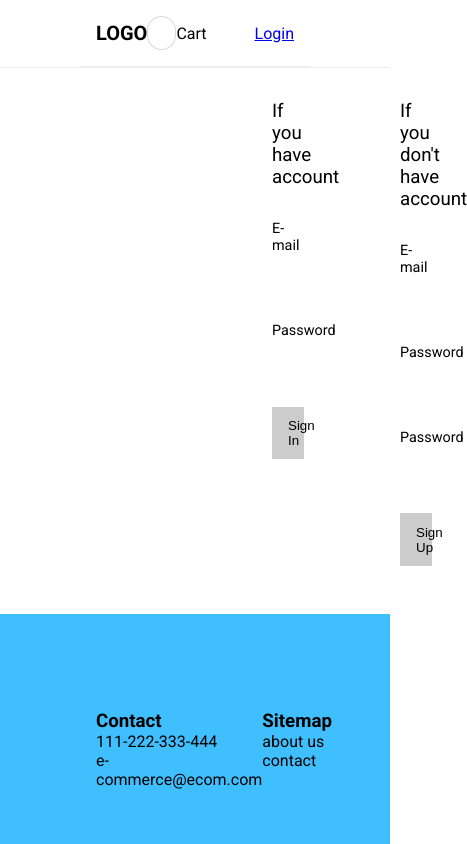
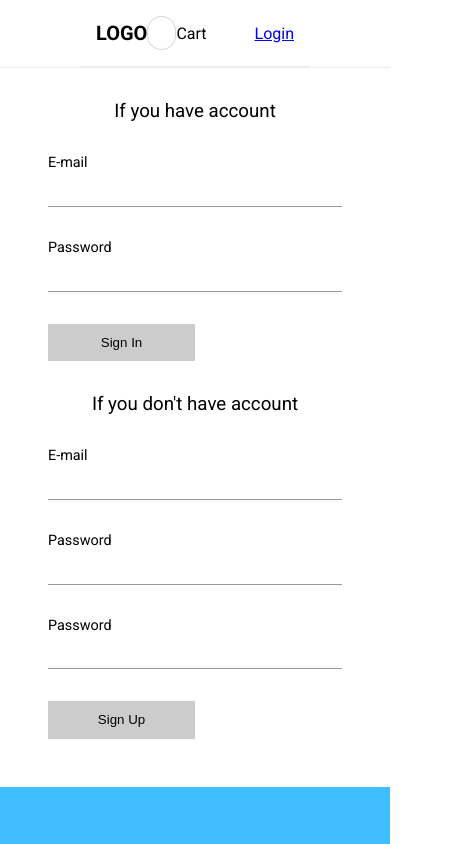
Before and after one commit to real0ta/e-commerce_frontend, a React (Create React App) app: page /login in a window 390 px wide. Shown: the top 844 px of the page, 467 px wide, since content can reach past the window. Built offline with nearby package versions, Linux system fonts and the light colour scheme.

Commit message:
Add responsiveness to LoginPage and its components

```diff
--- a/src/components/LoginForm/LoginForm.module.css
+++ b/src/components/LoginForm/LoginForm.module.css
@@ -28,3 +28,18 @@
 .container button:hover {
   background-color: rgba(00, 00, 00, .3);
 }
+
+
+
+@media (max-width: 900px) {
+  .container {
+    padding: 0 2rem;
+  }
+}
+
+@media (max-width: 500px) {
+  .container {
+    padding-bottom: 2rem;
+    width: 100%;
+  }
+}
--- a/src/components/LoginPage/LoginPage.module.css
+++ b/src/components/LoginPage/LoginPage.module.css
@@ -7,3 +7,41 @@
   width: 50%;
   background-color: blue;
 }
+
+@media (max-width: 1120px) {
+  .container {
+    padding: 2rem 10rem;
+  }
+}
+
+@media (max-width: 1000px) {
+  .container {
+    padding: 2rem 6rem;
+  }
+}
+
+@media (max-width: 900px) {
+  .container {
+    padding: 2rem 4rem;
+  }
+}
+
+
+@media (max-width: 700px) {
+  .container {
+    padding: 2rem 2rem ;
+  }
+}
+
+@media (max-width: 610px) {
+  .container {
+    padding: 2rem 1rem;
+  }
+}
+
+@media (max-width: 500px) {
+  .container {
+    flex-direction: column;
+    align-items: center;
+  }
+}
--- a/src/components/SignupForm/SignupForm.module.css
+++ b/src/components/SignupForm/SignupForm.module.css
@@ -28,3 +28,16 @@
 .container button:hover {
   background-color: rgba(00, 00, 00, .3);
 }
+
+
+@media (max-width: 900px) {
+  .container {
+    padding: 0 2rem 1rem 2rem;
+  }
+}
+
+@media (max-width: 500px) {
+  .container {
+    width: 100%;
+  }
+}
```
